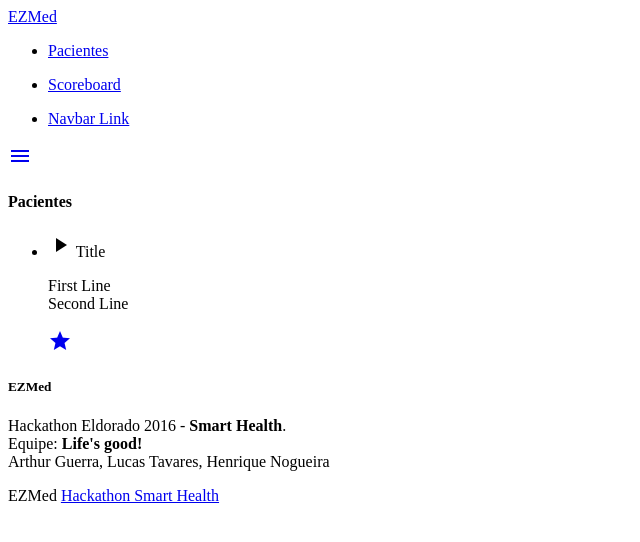
After one commit to lucaskt/blahalahabla, a Django app: template TYP/core/templates/core/patients.html in a window 1280 px wide. The commit adds this page. Shown: the top 542 px of the page, without its empty margins (0-640 px from the left). Run offline with Django 3.2, Linux system fonts and the light colour scheme; the template is opened without the code that fills it: values that come from a table or form of the project are taken from there, others are empty; tables that the repository leaves empty hold one stand-in row (values such as "Sample post").

Commit message:
Starting hackathon

```diff
--- a/TYP/TYP/urls.py
+++ b/TYP/TYP/urls.py
@@ -9,8 +9,7 @@ router = routers.DefaultRouter()
 router.register(r'patients', viewsets.PatientViewSet)
 router.register(r'doctor', viewsets.DoctorViewSet)
 router.register(r'medicine', viewsets.MedicineViewSet)
-router.register(r'recurrenttreatment', viewsets.RecurrentTreatmentViewSet)
-router.register(r'oneofftreatment', viewsets.OneOffTreatmentViewSet)
+router.register(r'recurrenttreatment', viewsets.RecurringTreatmentViewSet)
 router.register(r'pilltaken', viewsets.PillTakenViewSet)
 
 urlpatterns = [
@@ -20,5 +19,5 @@ urlpatterns = [
 
     url(r'^$', 'core.views.index', name='index'),
     url(r'^doctorview/patients/$', 'core.views.patients', name='patients'),
-    url(r'^doctorview/treatments/$', 'core.views.treatments', name='treatments'),
+    url(r'^doctorview/scoreboard/$', 'core.views.scoreboard', name='scoreboard'),
 ]
--- a/TYP/core/admin.py
+++ b/TYP/core/admin.py
@@ -5,6 +5,5 @@ from .models import *
 admin.site.register(Patient)
 admin.site.register(Doctor)
 admin.site.register(Medicine)
-admin.site.register(RecurrentTreatment)
-admin.site.register(OneOffTreatment)
+admin.site.register(RecurringTreatment)
 admin.site.register(PillTaken)
--- a/TYP/core/models.py
+++ b/TYP/core/models.py
@@ -31,7 +31,7 @@ class Doctor(models.Model):
 
 class Medicine(models.Model):
     name = models.CharField(max_length=128)
-    tag = models.CharField(max_length=128)
+    tag = models.CharField(max_length=128, unique=True)
 
     created_at = models.DateTimeField(auto_now_add=True)
     updated_at = models.DateTimeField(auto_now=True)
@@ -39,33 +39,20 @@ class Medicine(models.Model):
     def __unicode__(self):
         return self.name
 
-class BaseTreatment(models.Model):
-    start_date = models.DateField(null=True, blank=True)
+class RecurringTreatment(models.Model):
+    patient = models.ForeignKey('Patient', related_name='recurrent_treatments')
+    doctor = models.ForeignKey('Doctor', related_name='recurrent_treatments')
+    medicine = models.ForeignKey('Medicine', related_name='recurrent_treatments')
+    shots = models.IntegerField(default=0)
+
+    time_interval = models.IntegerField(default=0)
+    start_time = models.TimeField(null=True, blank=True)
 
     created_at = models.DateTimeField(auto_now_add=True)
     updated_at = models.DateTimeField(auto_now=True)
 
-    class Meta:
-        abstract = True
-
-class RecurrentTreatment(BaseTreatment):
-    patient = models.ForeignKey('Patient', related_name='recurrent_treatments')
-    doctor = models.ForeignKey('Doctor', related_name='recurrent_treatments')
-    medicine = models.ForeignKey('Medicine', related_name='recurrent_treatments')
-
-    time_interval = models.IntegerField(default=0)
-    start_time = models.TimeField(null=True, blank=True)
-
     def __unicode__(self):
         return 'RecurrentTreatment {} - {}'.format(self.patient.first_name, self.medicine.name)
-
-class OneOffTreatment(BaseTreatment):
-    patient = models.ForeignKey('Patient', related_name='oneoff_treatments')
-    doctor = models.ForeignKey('Doctor', related_name='oneoff_treatments')
-    medicine = models.ForeignKey('Medicine', related_name='oneoff_treatments')
-
-    def __unicode__(self):
-        return 'OneOffTreatment {} - {}'.format(self.patient.first_name, self.medicine.name)
 
 class PillTaken(models.Model):
     patient = models.ForeignKey('Patient', related_name='pills_taken')
--- a/TYP/core/templates/core/base.html
+++ b/TYP/core/templates/core/base.html
@@ -4,7 +4,7 @@
 <html lang="en">
 <head>
     <meta charset="UTF-8">
-    <title>Materialize CSS Framework Demo</title>
+    <title>EzMed {% block page_title %}{% endblock %}</title>
     <meta name="viewport" content="width=device-width, initial-scale=1"/>
 
     <link href="https://fonts.googleapis.com/icon?family=Material+Icons" rel="stylesheet">
@@ -17,17 +17,14 @@
     <div class="nav-wrapper container">
 
         <a id="logo-container" href="#" class="brand-logo">
-            TakeYourPills
+            EZMed
         </a>
 
         <ul class="right hide-on-med-and-down">
-            <li><a href="#">Pacientes</a></li>
+            <li><a href="{% url 'patients' %}">Pacientes</a></li>
         </ul>
         <ul class="right hide-on-med-and-down">
-            <li><a href="#">Tratamentos</a></li>
-        </ul>
-        <ul class="right hide-on-med-and-down">
-            <li><a href="#">Scoreboard</a></li>
+            <li><a href="{% url 'scoreboard' %}">Scoreboard</a></li>
         </ul>
 
         <ul id="nav-mobile" class="side-nav">
--- a/TYP/core/templates/core/footer.html
+++ b/TYP/core/templates/core/footer.html
@@ -2,7 +2,7 @@
     <div class="container">
         <div class="row">
             <div class="col l6 s12">
-                <h5 class="white-text">TakeYourPills</h5>
+                <h5 class="white-text">EZMed</h5>
 
                 <p class="grey-text text-lighten-4">
                     Hackathon Eldorado 2016 - <b>Smart Health</b>.<br />
@@ -10,18 +10,11 @@
                     Arthur Guerra, Lucas Tavares, Henrique Nogueira
                 </p>
             </div>
-            <div class="col l3 s12">
-                <h5 class="white-text">Connect</h5>
-                <ul>
-                    <li><a class="white-text" href="#!">Link 1</a></li>
-                    <li><a class="white-text" href="#!">Link 2</a></li>
-                </ul>
-            </div>
         </div>
     </div>
     <div class="footer-copyright">
         <div class="container">
-            TakeYourPills <a class="orange-text text-lighten-3" href="http://materializecss.com">Hackathon Smart Health</a>
+            EZMed <a class="orange-text text-lighten-3" href="http://materializecss.com">Hackathon Smart Health</a>
         </div>
     </div>
 </footer>
--- /dev/null
+++ b/TYP/core/templates/core/patients.html
@@ -0,0 +1,26 @@
+{% extends 'core/base.html' %}
+{% load static %}
+
+{% block page_title %}
+    :: Pacientes
+{% endblock %}
+
+{% block content %}
+    <h4>Pacientes</h4>
+
+    <ul class="collection">
+
+        {% for patient in patients %}
+        <li class="collection-item avatar">
+            <i class="material-icons circle red">play_arrow</i>
+            <span class="title">Title</span>
+
+            <p>First Line <br>
+                Second Line
+            </p>
+            <a href="#!" class="secondary-content"><i class="material-icons">grade</i></a>
+        </li>
+        {% endfor %}
+    </ul>
+
+{% endblock %}
```
Also changed, not shown: TYP/TYP/settings.py (+28 -6 lines), TYP/core/forms.py (+8 -0 lines), TYP/core/serializers.py (+3 -8 lines), TYP/core/templates/core/scoreboard.html (added, +10 -0 lines), TYP/core/views.py (+6 -3 lines), TYP/core/viewsets.py (+3 -7 lines), TYP/core/migrations/0003_auto_20151204_0902.py (added), TYP/core/migrations/0004_auto_20151204_0904.py (added).
